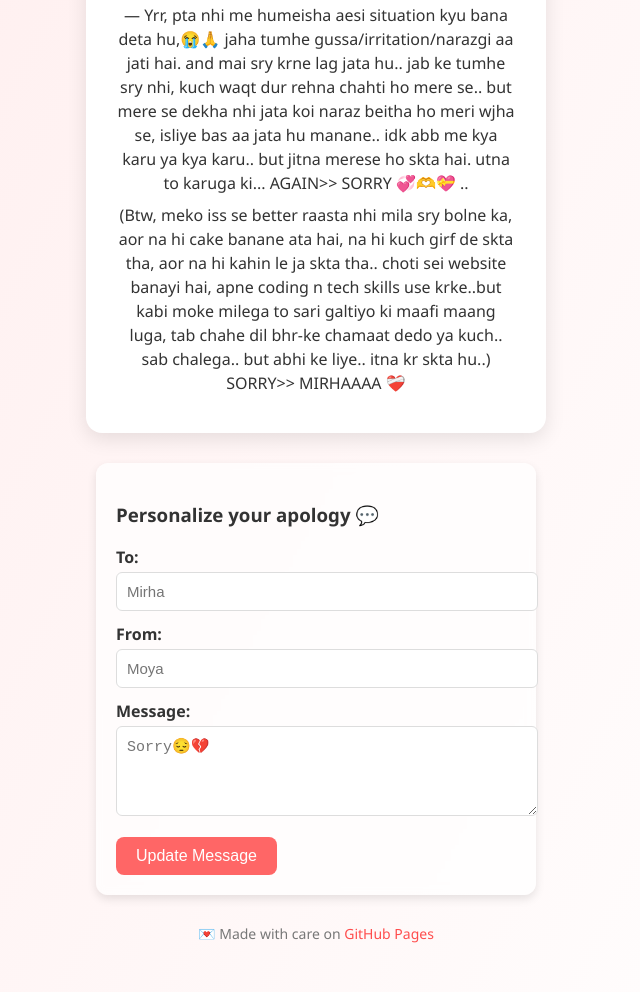
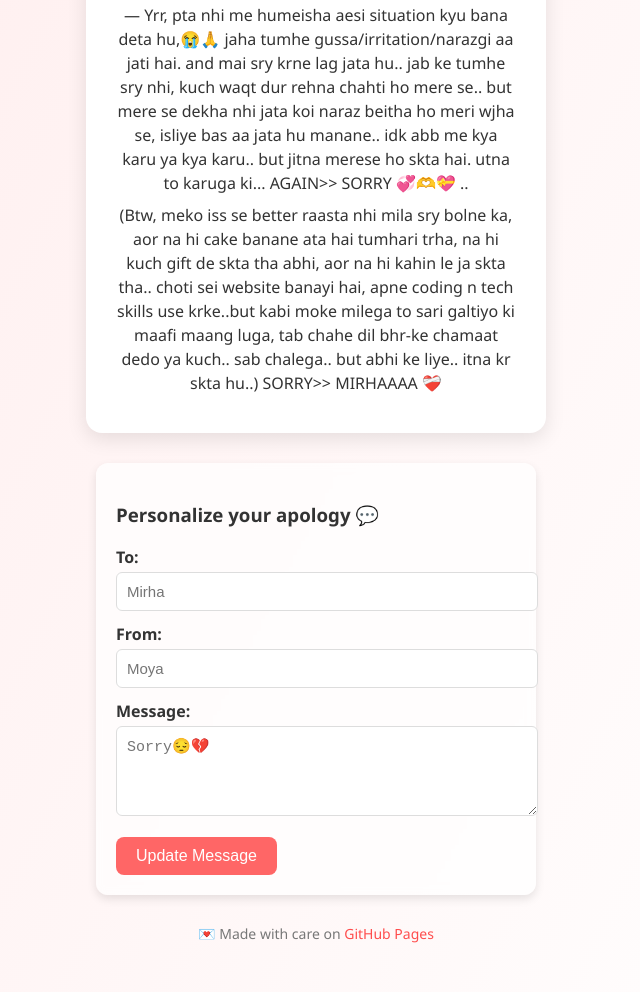
Before and after one commit to mdmustafa-ali/Please, a plain HTML site: page index.html in a window 1280 px wide. Shown: the part 1493-2485 px from the top of the page, without its empty margins (324-964 px from the left). Drawn offline with Linux system fonts and the light colour scheme.

Commit message:
Update index.html

```diff
--- a/index.html
+++ b/index.html
@@ -24,7 +24,7 @@
       <p id="messageText">Maybe tumhe vo baat alag lagegi, ua irritative lagegi.. ya kuch bhi ho skta hai.. but pls.. isko Mirha ke nhi.. Maryam ke nazariye se dekho.. fir btao ki me galat hu ya sahi..</p>
       <p id="messageText">Gyani baba bolti ho na.. and ajtak mene jo jo kaha hai.. usme agar kuch glt tha to abi bata do meko.. or-else sab shi tha.. to baat sun lena meri aik baar</p>
       <p id="fromText">— <span id="fromName">Yrr, pta nhi me humeisha aesi situation kyu bana deta hu,😭🙏 jaha tumhe gussa/irritation/narazgi aa jati hai. and mai sry krne lag jata hu.. jab ke tumhe sry nhi, kuch waqt dur rehna chahti ho mere se.. but mere se dekha nhi jata koi naraz beitha ho meri wjha se, isliye bas aa jata hu manane.. idk abb me kya karu ya kya karu.. but jitna merese ho skta hai. utna to karuga ki... AGAIN>> SORRY 💞🫶💝 ..</span></p>
-      <p id="messageText">(Btw, meko iss se better raasta nhi mila sry bolne ka, aor na hi cake banane ata hai, na hi kuch girf de skta tha, aor na hi kahin le ja skta tha.. choti sei website banayi hai, apne coding n tech skills use krke..but kabi moke milega to sari galtiyo ki maafi maang luga, tab chahe dil bhr-ke chamaat dedo ya kuch.. sab chalega.. but abhi ke liye.. itna kr skta hu..) SORRY>> MIRHAAAA ❤‍🩹 </p>
+      <p id="messageText">(Btw, meko iss se better raasta nhi mila sry bolne ka, aor na hi cake banane ata hai tumhari trha, na hi kuch gift de skta tha abhi, aor na hi kahin le ja skta tha.. choti sei website banayi hai, apne coding n tech skills use krke..but kabi moke milega to sari galtiyo ki maafi maang luga, tab chahe dil bhr-ke chamaat dedo ya kuch.. sab chalega.. but abhi ke liye.. itna kr skta hu..) SORRY>> MIRHAAAA ❤‍🩹 </p>
     </div>
 
     <form id="sorryForm">
```
